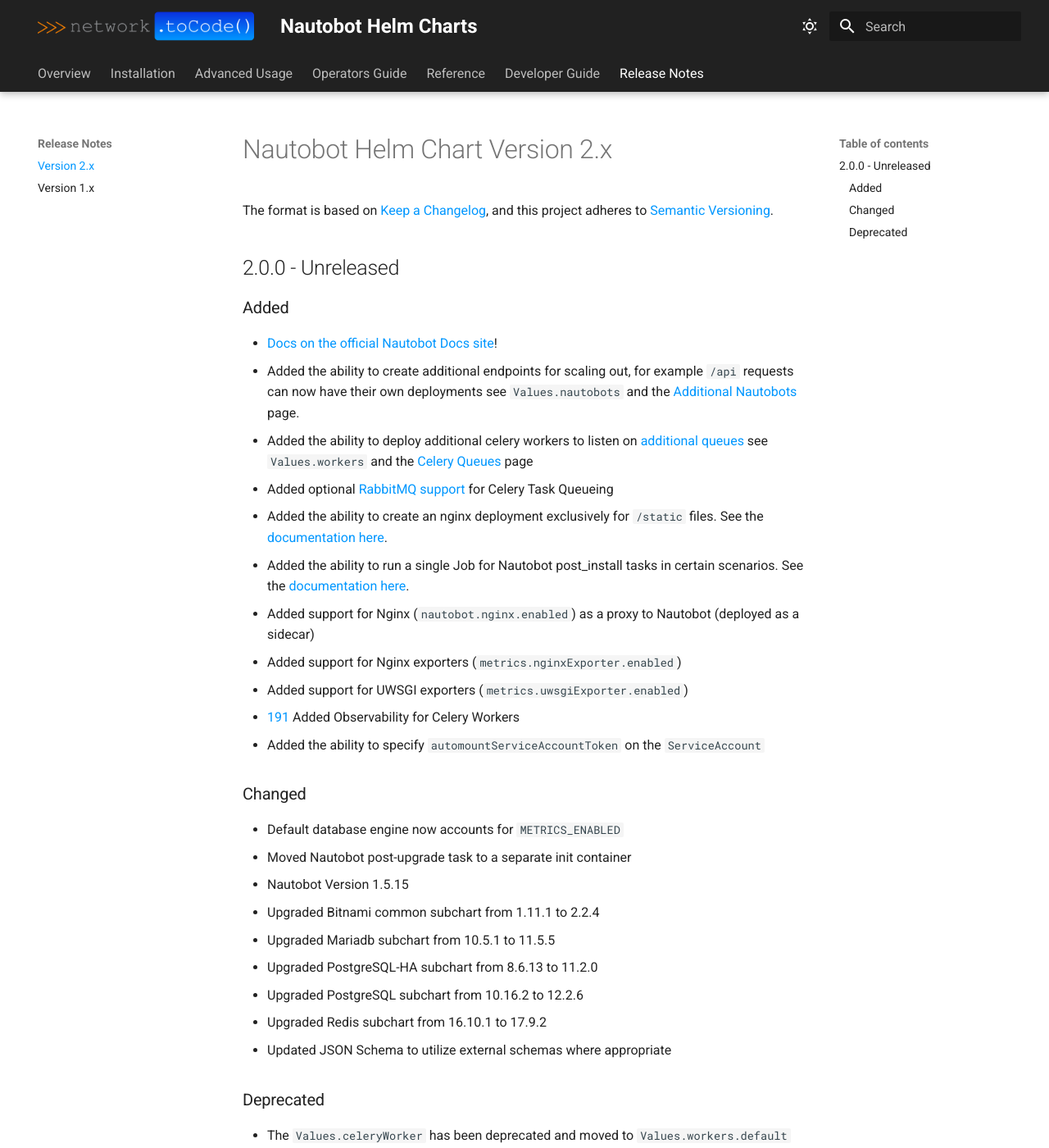
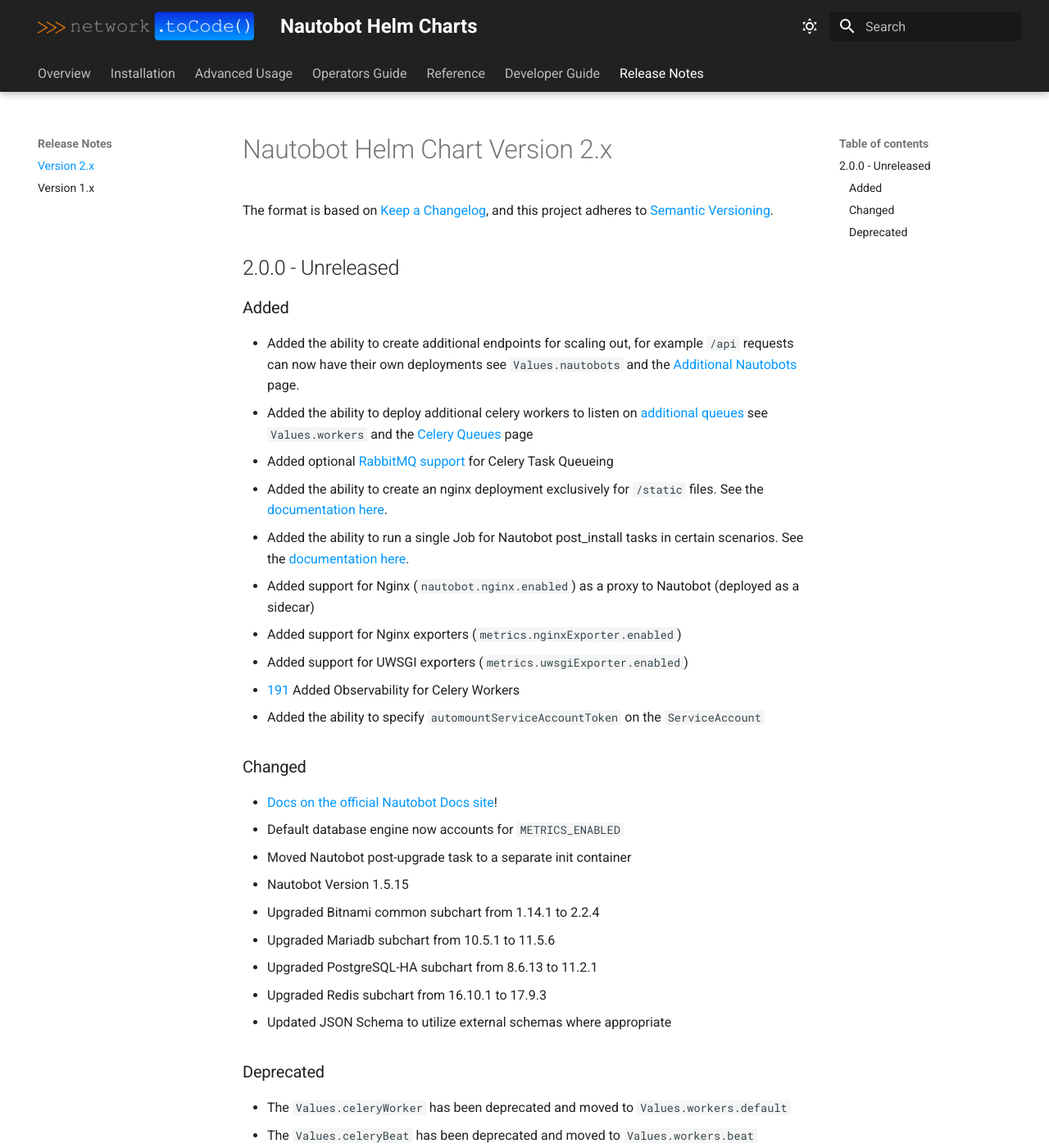
Before and after one commit to nautobot/helm-charts, an MkDocs documentation site: the page built from docs/release-notes/version-2.x.md, in a window 1280 px wide and 1400 px high. Shown: the whole window at 82% size. Built offline with MkDocs 1.6.1 and Material for MkDocs 9.7.7, drawn with Linux system fonts in a browser that asks for light colours.

Commit message:
Prepping For 2.0b1

```diff
--- a/docs/release-notes/version-2.x.md
+++ b/docs/release-notes/version-2.x.md
@@ -21,14 +20,14 @@
 
 ### Changed
 
+* [Docs on the official Nautobot Docs site](https://helm-charts.readthedocs.io/en/latest/)!
 * Default database engine now accounts for `METRICS_ENABLED`
 * Moved Nautobot post-upgrade task to a separate init container
 * Nautobot Version 1.5.15
-* Upgraded Bitnami common subchart from 1.11.1 to 2.2.4
-* Upgraded Mariadb subchart from 10.5.1 to 11.5.5
-* Upgraded PostgreSQL-HA subchart from 8.6.13 to 11.2.0
-* Upgraded PostgreSQL subchart from 10.16.2 to 12.2.6
-* Upgraded Redis subchart from 16.10.1 to 17.9.2
+* Upgraded Bitnami common subchart from 1.14.1 to 2.2.4
+* Upgraded Mariadb subchart from 10.5.1 to 11.5.6
+* Upgraded PostgreSQL-HA subchart from 8.6.13 to 11.2.1
+* Upgraded Redis subchart from 16.10.1 to 17.9.3
 * Updated JSON Schema to utilize external schemas where appropriate
 
 ### Deprecated
```
Also changed, not shown: other parts of docs/release-notes/version-2.x.md (+0 -1 lines), charts/nautobot/README.md (+1 -1 lines), 1 other file.
